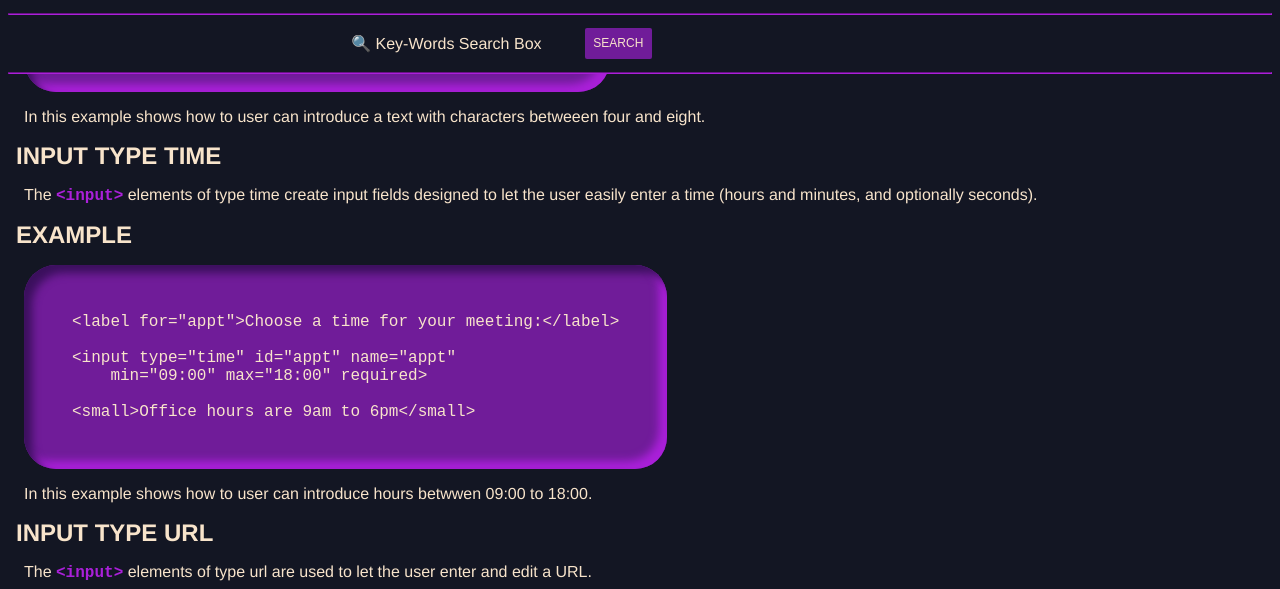
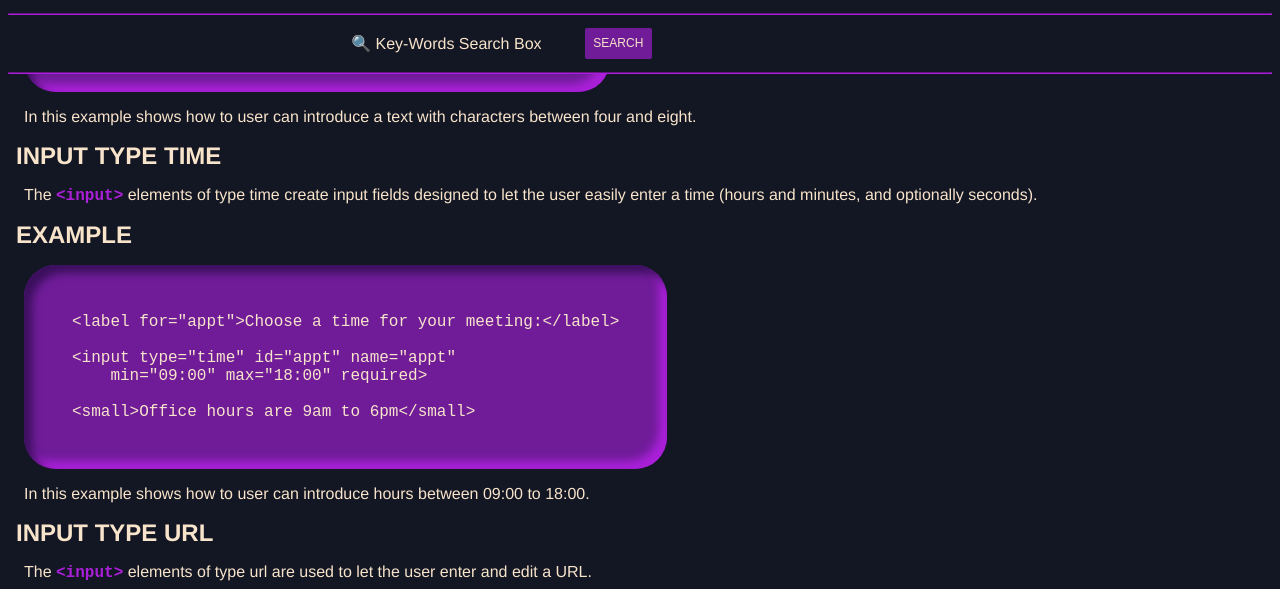
Before and after one commit to BCNGEEKS/Geekateca, a Jekyll site: the page built from BCNGEEK_SECTIONS/BCNGEEK_HTML/forms.md, in a window 1280 px wide and 900 px high, scrolled down 12886 px. Shown: the part 152-741 px from the top of the window. Built offline with Jekyll 4.4.1, drawn with Linux system fonts in a browser that asks for light colours; our own code applies the rules of GitHub Pages for plain Markdown files.

Commit message:
correction

```diff
--- a/BCNGEEK_SECTIONS/BCNGEEK_HTML/forms.md
+++ b/BCNGEEK_SECTIONS/BCNGEEK_HTML/forms.md
@@ -567,7 +567,7 @@ The `<input>` elements of type text create basic single-line text fields.
     <input type="text" id="name" name="name" required
         minlength="4" maxlength="8" size="10">
 
-In this example shows how to user can introduce a text with characters betweeen four and eight.
+In this example shows how to user can introduce a text with characters between four and eight.
 
 ### INPUT TYPE TIME
 
@@ -582,7 +582,7 @@ The `<input>` elements of type time create input fields designed to let the user
 
     <small>Office hours are 9am to 6pm</small>
 
-In this example shows how to user can introduce hours betwwen 09:00 to 18:00.
+In this example shows how to user can introduce hours between 09:00 to 18:00.
 
 ### INPUT TYPE URL
 
```
